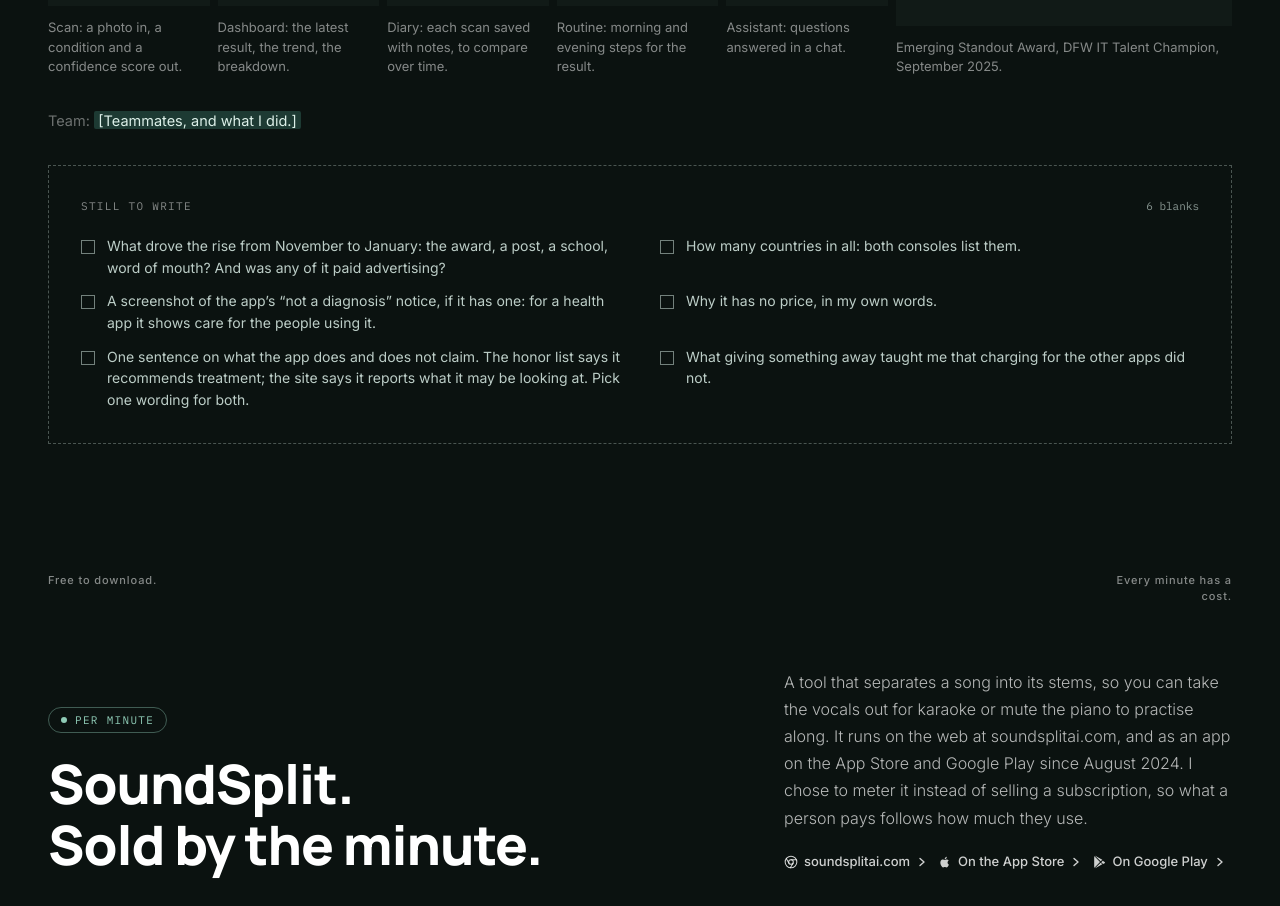
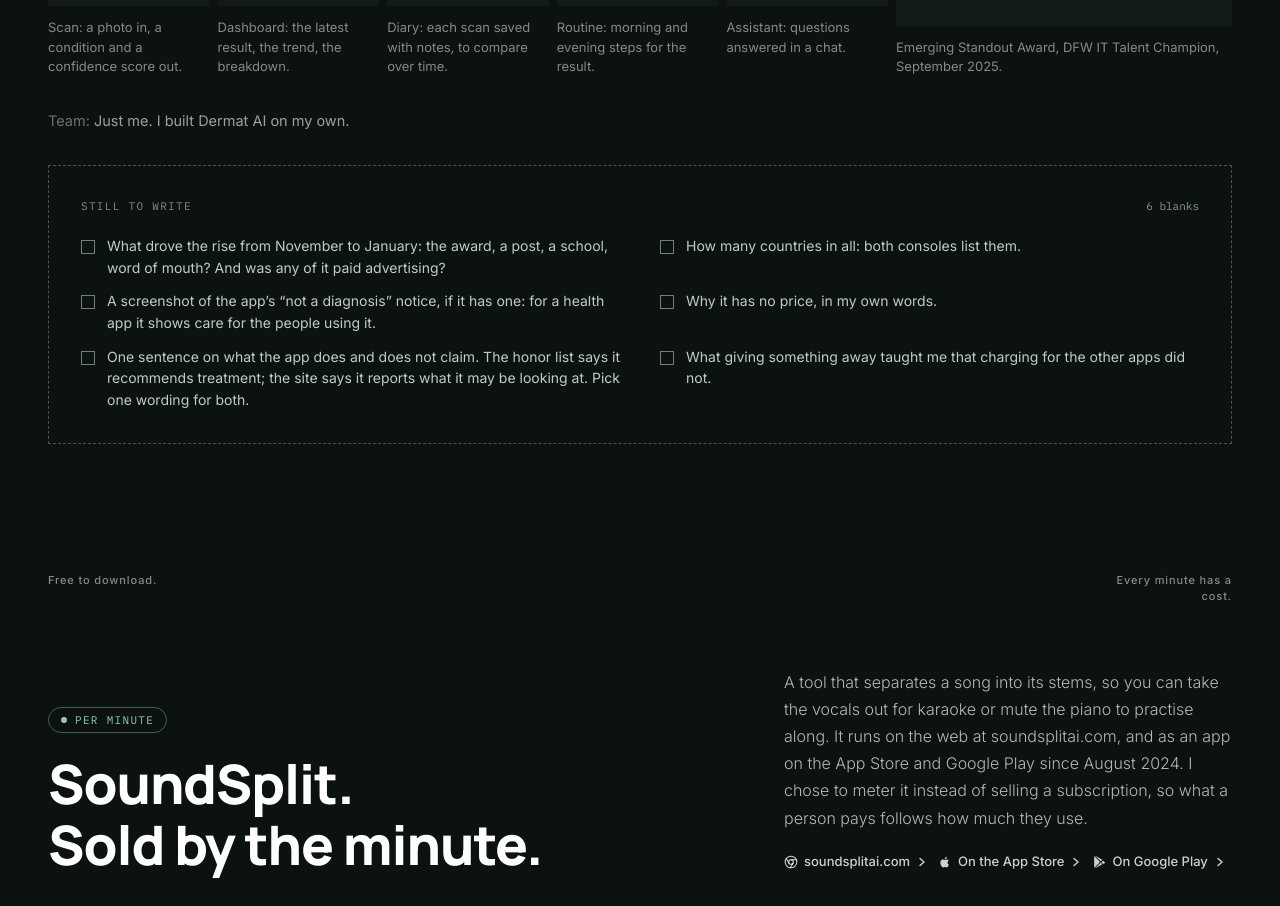
Before and after one commit to yiboprofile/alanyibo, a React (Vite) app: page / in a window 1280 px wide. Shown: the part 5114-6020 px from the top of the page. Built offline with nearby package versions, Linux system fonts and the light colour scheme.

Commit message:
Say Dermat AI was built by Alan alone
Co-Authored-By: Claude Opus 5.5 <noreply@anthropic.com>
Claude-Session: https://claude.ai/code/session_01HGi3LMXWpYRFDkksem3R8G

```diff
--- a/src/components/Cases.tsx
+++ b/src/components/Cases.tsx
@@ -90,7 +90,7 @@ export default function Cases() {
           height: 1244,
           caption: 'Emerging Standout Award, DFW IT Talent Champion, September 2025.',
         }}
-        team={<Tbd>[Teammates, and what I did.]</Tbd>}
+        team={<>Just me. I built Dermat AI on my own.</>}
         blanks={[
           'What drove the rise from November to January: the award, a post, a school, word of mouth? And was any of it paid advertising?',
           'How many countries in all: both consoles list them.',
```
